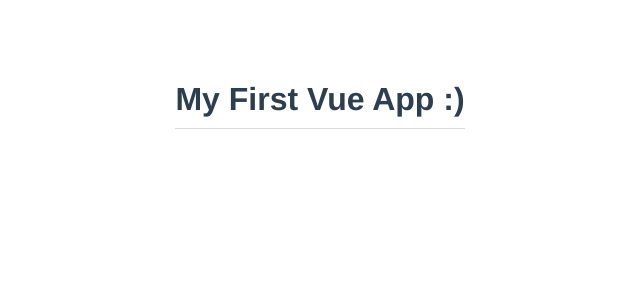
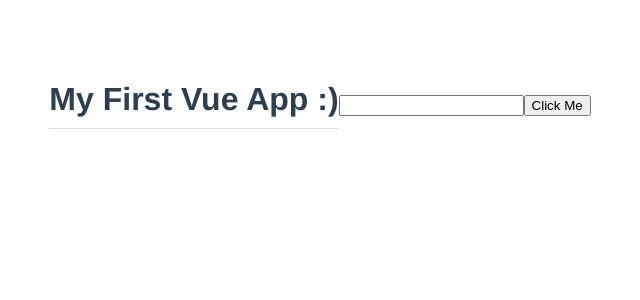
Before and after one commit to MirajHoque/vuecli3, a Vue app: page / in a window 1280 px wide. Shown: the top 300 px of the page, without its empty margins (320-960 px from the left). Built offline with nearby package versions, Linux system fonts and the light colour scheme.

Commit message:
template refs

```diff
--- a/src/App.vue
+++ b/src/App.vue
@@ -1,5 +1,7 @@
 <template>
   <h1>{{ title }}</h1>
+  <input type="text" ref="name">
+  <button @click="handleClick">Click Me</button>
 </template>
 
 <script>
@@ -15,6 +17,14 @@
  data(){
    return{
      title: 'My First Vue App :)'
+   }
+ },
+
+ methods: {
+   handleClick(){
+     console.log(this.$refs.name);
+     this.$refs.name.classList.add('active');
+     this.$refs.name.focus();
    }
  }
 }
```
